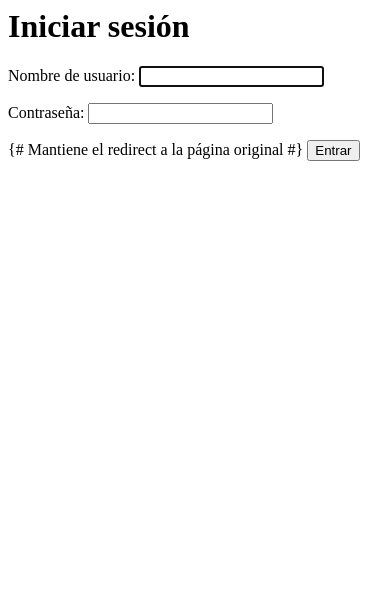
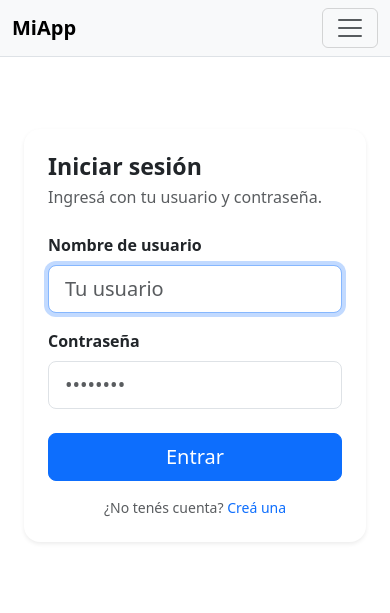
Before and after one commit to learning-codes-projects/goal-hub, a Django app: page /login/ in a window 390 px wide. Shown: the top 613 px of the page. Run offline with Django 4.2, Linux system fonts and the light colour scheme; some libraries are stand-ins or nearby versions.

Commit message:
chore: auth deleted & register route modified

```diff
--- a/login/templates/login/index.html
+++ b/login/templates/login/index.html
@@ -1,20 +1,74 @@
+{% extends "base.html" %}
 
+{% load widget_tweaks %}
 
-<div class="container py-5">
+{% block content %}
+  <div class="container py-5">
+    <div class="row justify-content-center">
+      <div class="col-12 col-md-6 col-lg-4">
+        <div class="card border-0 shadow-sm rounded-4">
+          <div class="card-body p-4 p-md-5">
 
-<h1>Iniciar sesión</h1>
+            <div class="mb-4">
+              <h1 class="h3 fw-bold mb-1">Iniciar sesión</h1>
+              <p class="text-muted mb-0">Ingresá con tu usuario y contraseña.</p>
+            </div>
 
-{% if form.errors %}
-<p style="color: red">Usuario o contraseña incorrectos.</p>
-{% endif %}
+            <form method="post" novalidate>
+              {% csrf_token %}
 
-<form method="post">
-  {% csrf_token %} {{ form.as_p }} {# Mantiene el redirect a la página original
-  #} {% if next %}
-  <input type="hidden" name="next" value="{{ next }}" />
-  {% endif %}
+              {# Errores generales (no asociados a un campo) #}
+              {% if form.non_field_errors %}
+                <div class="alert alert-danger">
+                  {% for error in form.non_field_errors %}{{ error }}{% endfor %}
+                </div>
+              {% endif %}
 
-  <button type="submit">Entrar</button>
-</form>
+              {# Username #}
+              <div class="mb-3">
+                <label class="form-label fw-semibold" for="{{ form.username.id_for_label }}">
+                  {{ form.username.label }}
+                </label>
 
-</div>
+                {% if form.username.errors %}
+                  {% render_field form.username class+="form-control form-control-lg is-invalid" placeholder="Tu usuario" %}
+                  <div class="invalid-feedback">
+                    {% for error in form.username.errors %}{{ error }}{% endfor %}
+                  </div>
+                {% else %}
+                  {% render_field form.username class+="form-control form-control-lg" placeholder="Tu usuario" %}
+                {% endif %}
+              </div>
+
+              {# Password #}
+              <div class="mb-4">
+                <label class="form-label fw-semibold" for="{{ form.password.id_for_label }}">
+                  {{ form.password.label }}
+                </label>
+
+                {% if form.password.errors %}
+                  {% render_field form.password class+="form-control form-control-lg is-invalid" placeholder="••••••••" %}
+                  <div class="invalid-feedback">
+                    {% for error in form.password.errors %}{{ error }}{% endfor %}
+                  </div>
+                {% else %}
+                  {% render_field form.password class+="form-control form-control-lg" placeholder="••••••••" %}
+                {% endif %}
+              </div>
+
+              <button type="submit" class="btn btn-primary btn-lg w-100 rounded-3">
+                Entrar
+              </button>
+
+              <p class="text-center text-muted mt-3 mb-0 small">
+                ¿No tenés cuenta?
+                <a href="{% url 'register:index' %}" class="link-primary text-decoration-none">Creá una</a>
+              </p>
+            </form>
+
+          </div>
+        </div>
+      </div>
+    </div>
+  </div>
+{% endblock %}
--- a/register/templates/register/index.html
+++ b/register/templates/register/index.html
@@ -47,7 +47,7 @@
               </div>
               <button type="submit" class="btn btn-primary btn-lg w-100 rounded-3">Crear cuenta</button>
               <p class="text-center text-muted mt-3 mb-0 small">
-                ¿Ya tenés cuenta? <a href="#" class="link-primary text-decoration-none">Iniciá sesión</a>
+                ¿Ya tenés cuenta? <a href="{% url 'login' %}" class="link-primary text-decoration-none">Iniciá sesión</a>
               </p>
             </form>
           </div>
--- a/register/views.py
+++ b/register/views.py
@@ -10,7 +10,7 @@ from django.shortcuts import redirect
 logger = logging.getLogger(__name__)
 
 
-class RegisterView(LoginRequiredMixin, FormView):
+class RegisterView( FormView):
     template_name = "register/index.html"
     form_class = UserCreationForm
     success_url = reverse_lazy(
--- a/templates/partials/header.html
+++ b/templates/partials/header.html
@@ -38,7 +38,7 @@
           <a class="btn btn-outline-primary btn-sm" href="{% url 'login' %}">
             Login
           </a>
-          <a class="btn btn-primary btn-sm" href="{% url 'register' %}">
+          <a class="btn btn-primary btn-sm" href="{% url 'register:index' %}">
             Registro
           </a>
         {% endif %}
```
